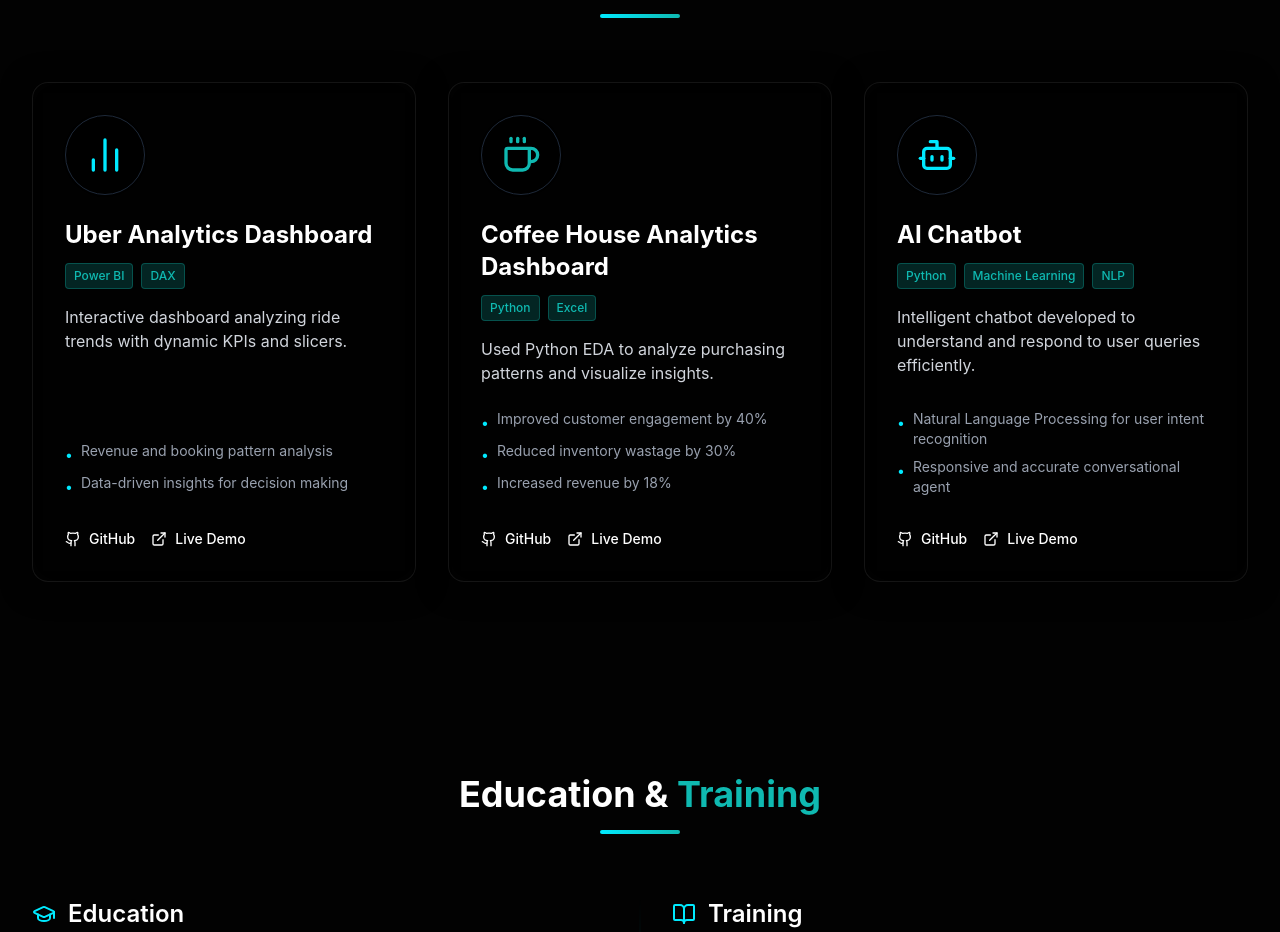
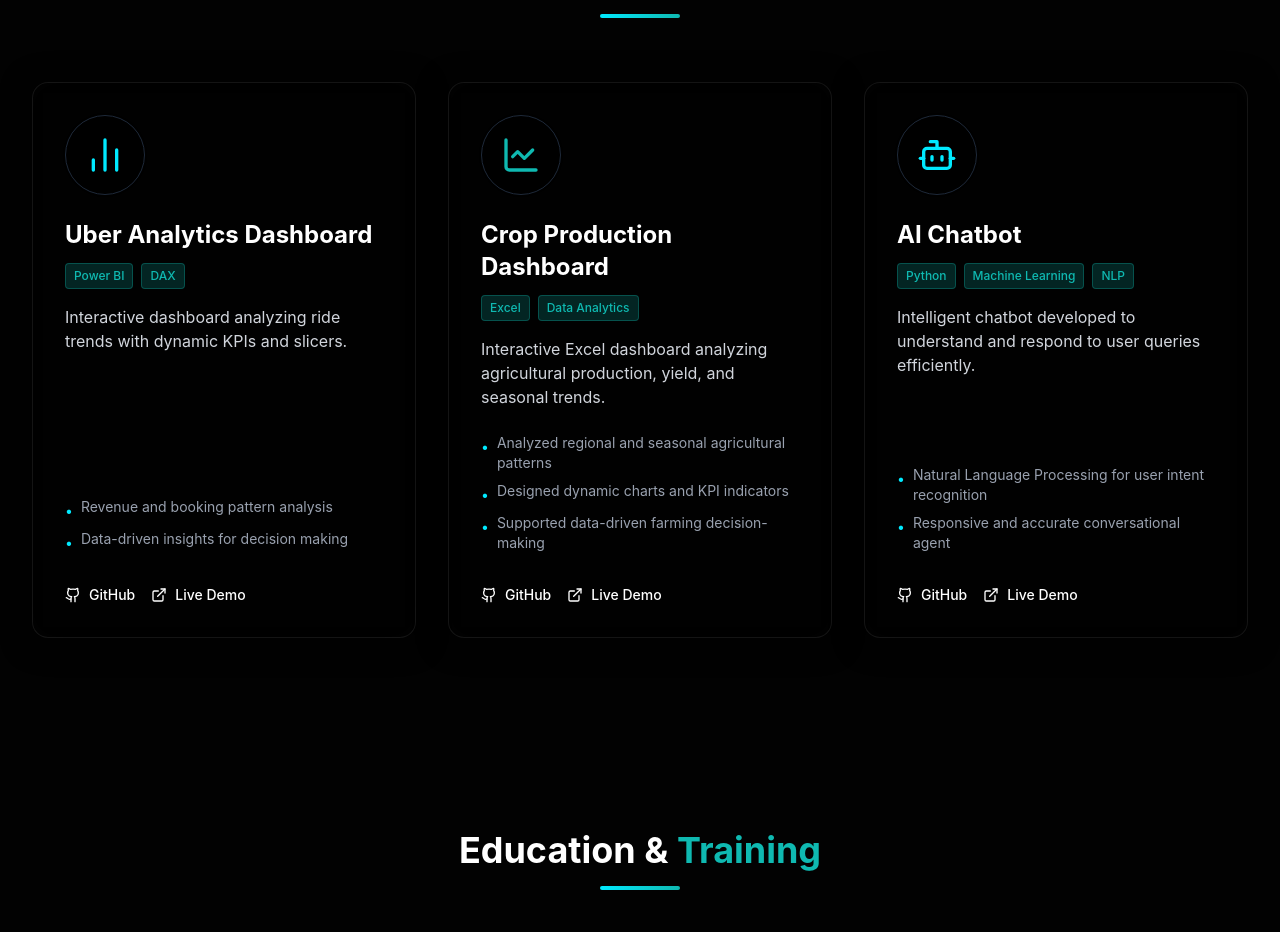
Before and after one commit to ravikantMishra10/PORTFOLIO, a React (Vite) app: page / in a window 1280 px wide. Shown: the part 2340-3272 px from the top of the page. Built offline with nearby package versions, Linux system fonts and the light colour scheme.

Commit message:
docs: use crop production project instead of coffee house

```diff
--- a/src/components/sections/Projects.tsx
+++ b/src/components/sections/Projects.tsx
@@ -1,5 +1,5 @@
 import { motion } from 'framer-motion';
-import { ExternalLink, Github, BarChart2, Coffee, Bot } from 'lucide-react';
+import { ExternalLink, Github, BarChart2, LineChart, Bot } from 'lucide-react';
 
 export const Projects = () => {
   const projects = [
@@ -16,16 +16,16 @@
       demoLink: "#"
     },
     {
-      title: "Coffee House Analytics Dashboard",
-      tools: ["Python", "Excel"],
-      icon: <Coffee className="w-10 h-10 text-[#0fb9b1]" />,
-      desc: "Used Python EDA to analyze purchasing patterns and visualize insights.",
+      title: "Crop Production Dashboard",
+      tools: ["Excel", "Data Analytics"],
+      icon: <LineChart className="w-10 h-10 text-[#0fb9b1]" />,
+      desc: "Interactive Excel dashboard analyzing agricultural production, yield, and seasonal trends.",
       bullets: [
-        "Improved customer engagement by 40%",
-        "Reduced inventory wastage by 30%",
-        "Increased revenue by 18%"
+        "Analyzed regional and seasonal agricultural patterns",
+        "Designed dynamic charts and KPI indicators",
+        "Supported data-driven farming decision-making"
       ],
-      githubLink: "https://github.com/ravikantMishra10/Coffee_house_dashboard",
+      githubLink: "https://github.com/ravikantMishra10/Crop_production_dashboard",
       demoLink: "#"
     },
     {
```
